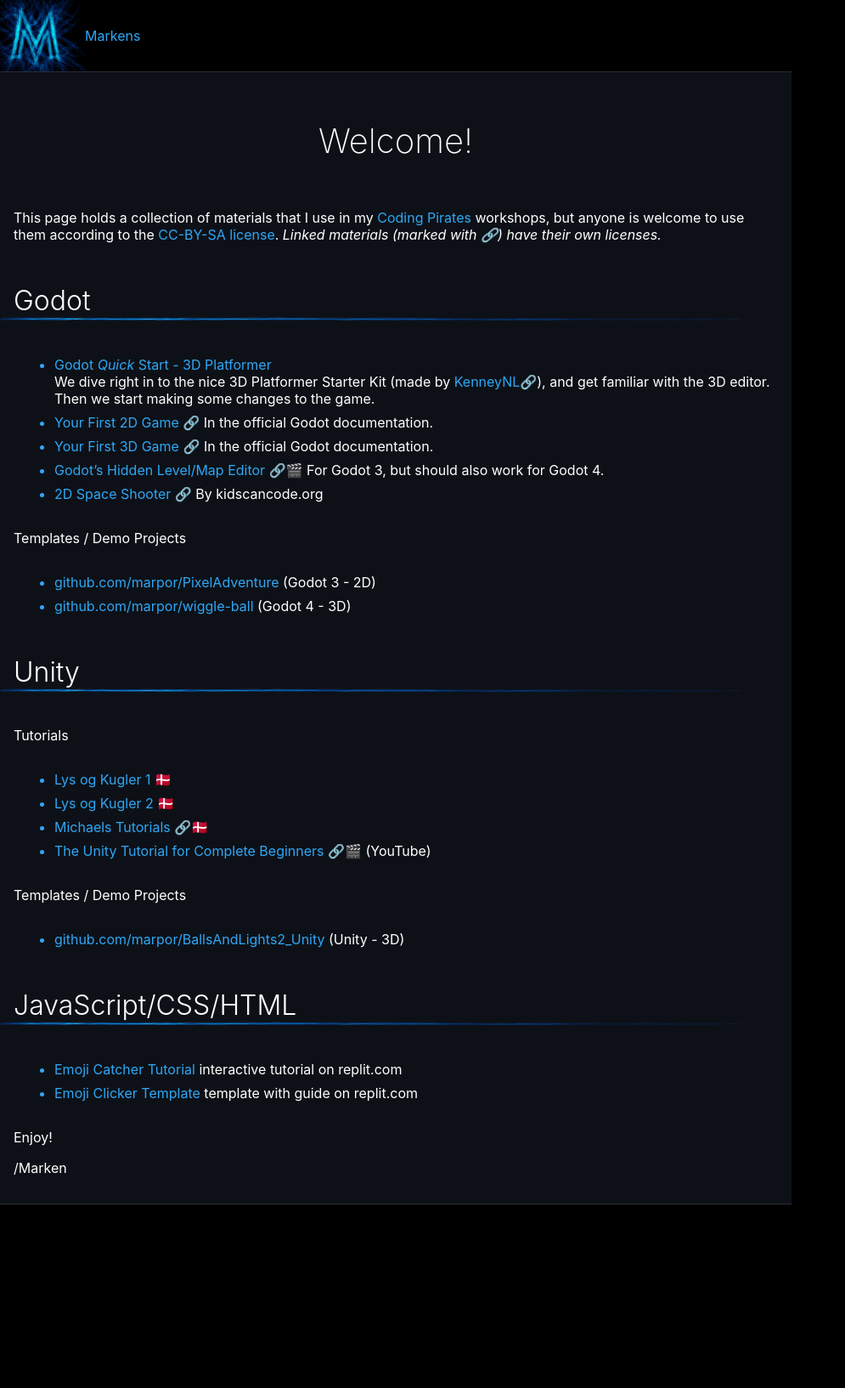
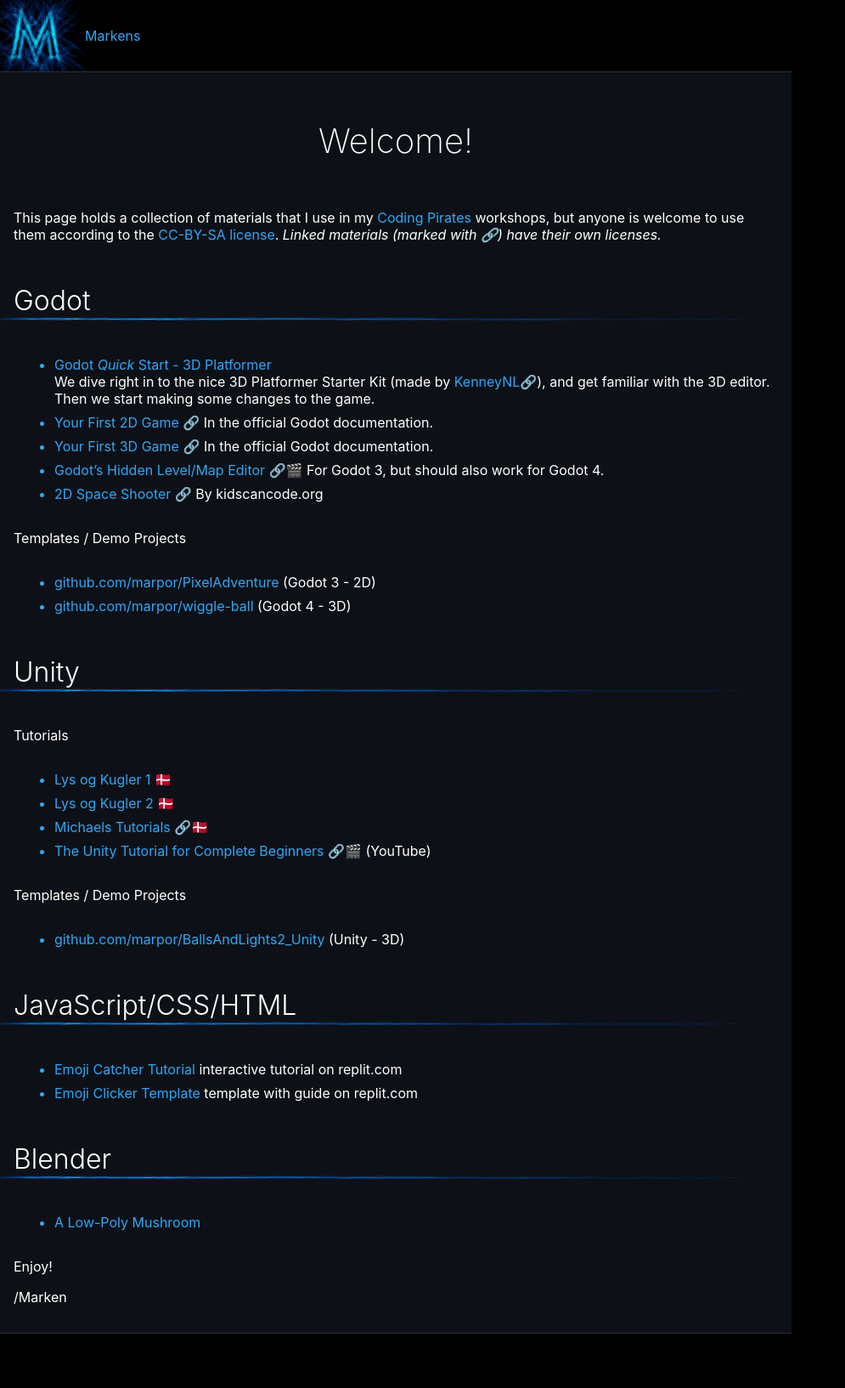
Before and after one commit to marpor/codingpirates, a Jekyll site: the page built from index.md, in a window 1280 px wide. Shown: the whole page at 85% size, without its empty margins (0-995 px from the left). Built offline with Jekyll 4.4.1, drawn with Linux system fonts in a browser that asks for light colours; our own code applies the rules of GitHub Pages for plain Markdown files; before the commit the page ends 1481 px from its top, so only the background shows below that.

Commit message:
Add Blender guide to front page

```diff
--- a/index.md
+++ b/index.md
@@ -39,6 +39,11 @@
 
 <!-- [Emoji Catcher Tutorial](emoji-catcher) -->
 
+# Blender
+
+* [A Low-Poly Mushroom](blender/mushroom.md)
+
+
 Enjoy!
 
 /Marken
```
